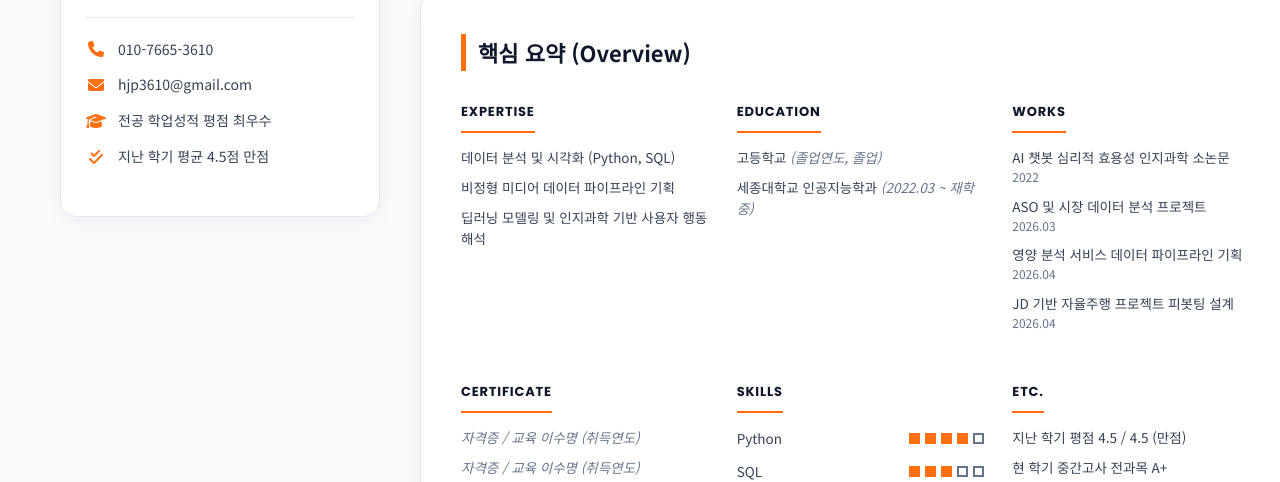
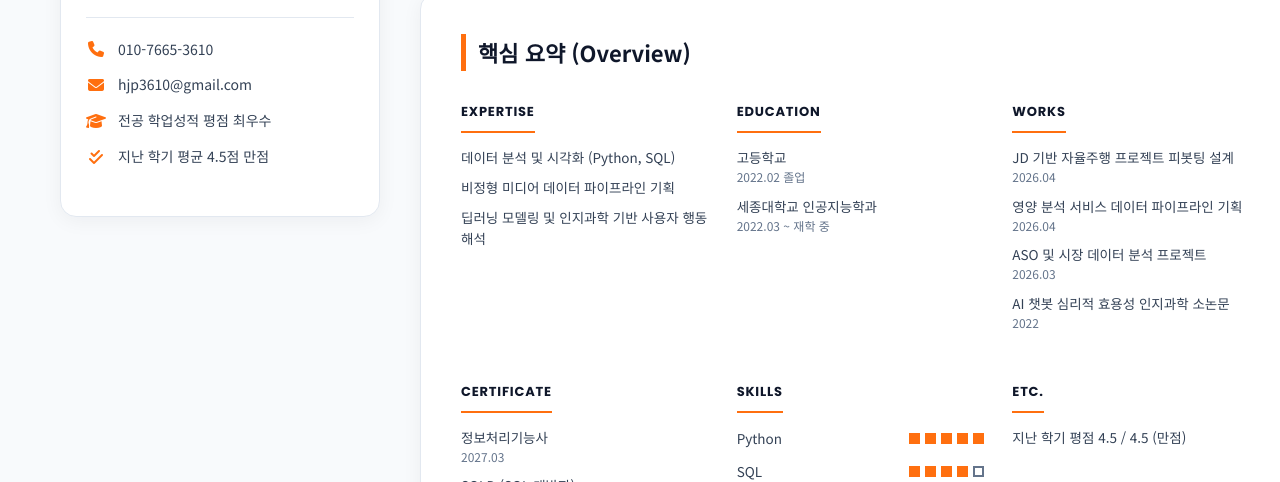
Before and after one commit to hong-inpyo/portfolio, a plain HTML site: page index.html in a window 1280 px wide. Shown: the part 470-952 px from the top of the page. Drawn offline with Linux system fonts and the light colour scheme.

Commit message:
Update index.html

```diff
--- a/index.html
+++ b/index.html
@@ -588,33 +588,34 @@
                     <div class="ov-block">
                         <h4>Education</h4>
                         <ul>
-                            <li>고등학교 <span class="ov-hint">(졸업연도, 졸업)</span></li>
-                            <li>세종대학교 인공지능학과 <span class="ov-hint">(2022.03 ~ 재학 중)</span></li>
+                            <li>고등학교 <span class="ov-date">2022.02 졸업</span></li>
+                            <li>세종대학교 인공지능학과 <span class="ov-date">2022.03 ~ 재학 중</span></li>
                         </ul>
                     </div>
 
                     <div class="ov-block">
                         <h4>Works</h4>
                         <ul>
+                            <li>JD 기반 자율주행 프로젝트 피봇팅 설계<span class="ov-date">2026.04</span></li>
+                            <li>영양 분석 서비스 데이터 파이프라인 기획<span class="ov-date">2026.04</span></li>
+                            <li>ASO 및 시장 데이터 분석 프로젝트<span class="ov-date">2026.03</span></li>
                             <li>AI 챗봇 심리적 효용성 인지과학 소논문<span class="ov-date">2022</span></li>
-                            <li>ASO 및 시장 데이터 분석 프로젝트<span class="ov-date">2026.03</span></li>
-                            <li>영양 분석 서비스 데이터 파이프라인 기획<span class="ov-date">2026.04</span></li>
-                            <li>JD 기반 자율주행 프로젝트 피봇팅 설계<span class="ov-date">2026.04</span></li>
                         </ul>
                     </div>
 
                     <div class="ov-block">
                         <h4>Certificate</h4>
                         <ul>
-                            <li><span class="ov-hint">자격증 / 교육 이수명 (취득연도)</span></li>
-                            <li><span class="ov-hint">자격증 / 교육 이수명 (취득연도)</span></li>
+                            <li>정보처리기능사 <span class="ov-date">2027.03</span></li>
+                            <li>SQLD (SQL 개발자) <span class="ov-date">2026.09</span></li>
+                            <li>ADsP (데이터분석 준전문가) <span class="ov-date">2026.08</span></li>
                         </ul>
                     </div>
 
                     <div class="ov-block">
                         <h4>Skills</h4>
-                        <div class="ov-skill-row"><span>Python</span><span class="ov-squares"><i></i><i></i><i></i><i></i><i class="off"></i></span></div>
-                        <div class="ov-skill-row"><span>SQL</span><span class="ov-squares"><i></i><i></i><i></i><i class="off"></i><i class="off"></i></span></div>
+                        <div class="ov-skill-row"><span>Python</span><span class="ov-squares"><i></i><i></i><i></i><i></i><i></i></span></div>
+                        <div class="ov-skill-row"><span>SQL</span><span class="ov-squares"><i></i><i></i><i></i><i></i><i class="off"></i></span></div>
                         <div class="ov-skill-row"><span>PyTorch, TensorFlow</span><span class="ov-squares"><i></i><i></i><i></i><i class="off"></i><i class="off"></i></span></div>
                         <div class="ov-skill-row"><span>C / C++</span><span class="ov-squares"><i></i><i></i><i></i><i class="off"></i><i class="off"></i></span></div>
                     </div>
@@ -623,7 +624,6 @@
                         <h4>Etc.</h4>
                         <ul>
                             <li>지난 학기 평점 4.5 / 4.5 (만점)</li>
-                            <li>현 학기 중간고사 전과목 A+</li>
                         </ul>
                     </div>
 
```
